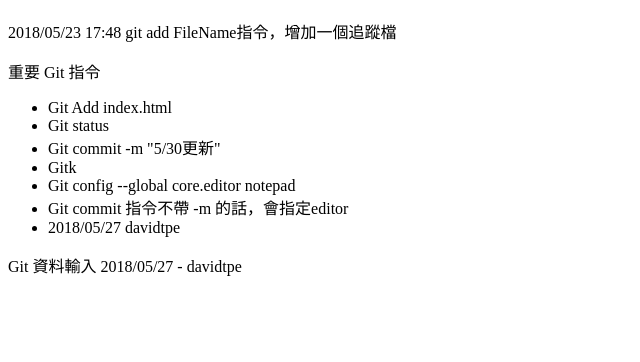
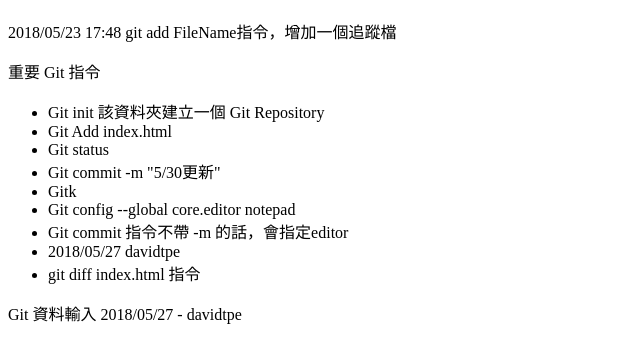
Before and after one commit to davidtpe/html_git, a plain HTML site: page index.html in a window 1280 px wide. Shown: the part 70-432 px from the top of the page, without its empty margins (0-640 px from the left). Drawn offline with Linux system fonts and the light colour scheme.

Commit message:
5/28 13:39 Commit

```diff
--- a/index.html
+++ b/index.html
@@ -14,6 +14,7 @@
     <div>
         <p>重要 Git 指令</p>
         <ul>
+            <li>Git init 該資料夾建立一個 Git Repository</li>
             <li>Git Add index.html</li>
             <li>Git status</li>
             <li>Git commit -m "5/30更新"</li>
@@ -21,6 +22,7 @@
             <li>Git config --global core.editor notepad</li>
             <li>Git commit 指令不帶 -m 的話，會指定editor</li>
             <li>2018/05/27 davidtpe</li>
+            <li>git diff index.html 指令</li>
         </ul>
     </div>
     <p>Git 資料輸入 2018/05/27 - davidtpe</p>
```
